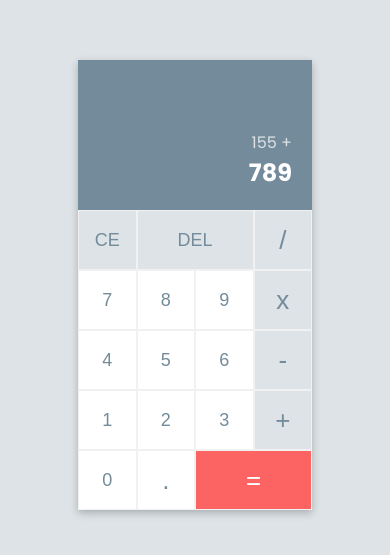
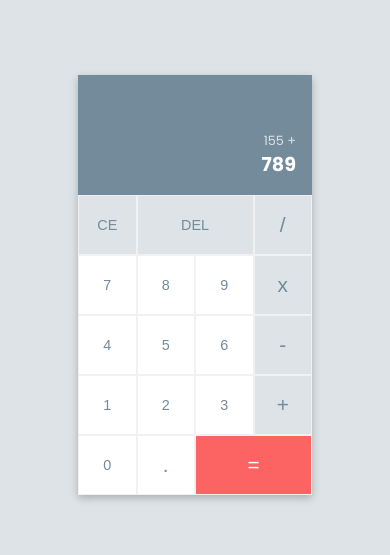
Before and after one commit to zilva149/js-calculator, a website: page index.html in a window 390 px wide. Shown: the part 137-692 px from the top of the page. Drawn offline with Linux system fonts and the light colour scheme.

Commit message:
responsive design update

```diff
--- a/assets/css/app.css
+++ b/assets/css/app.css
@@ -157,3 +157,9 @@ h6 {
     font-size: 2.8rem;
   }
 }
+
+@media screen and (max-width: 400px) {
+  html {
+    font-size: 8px;
+  }
+}
```
